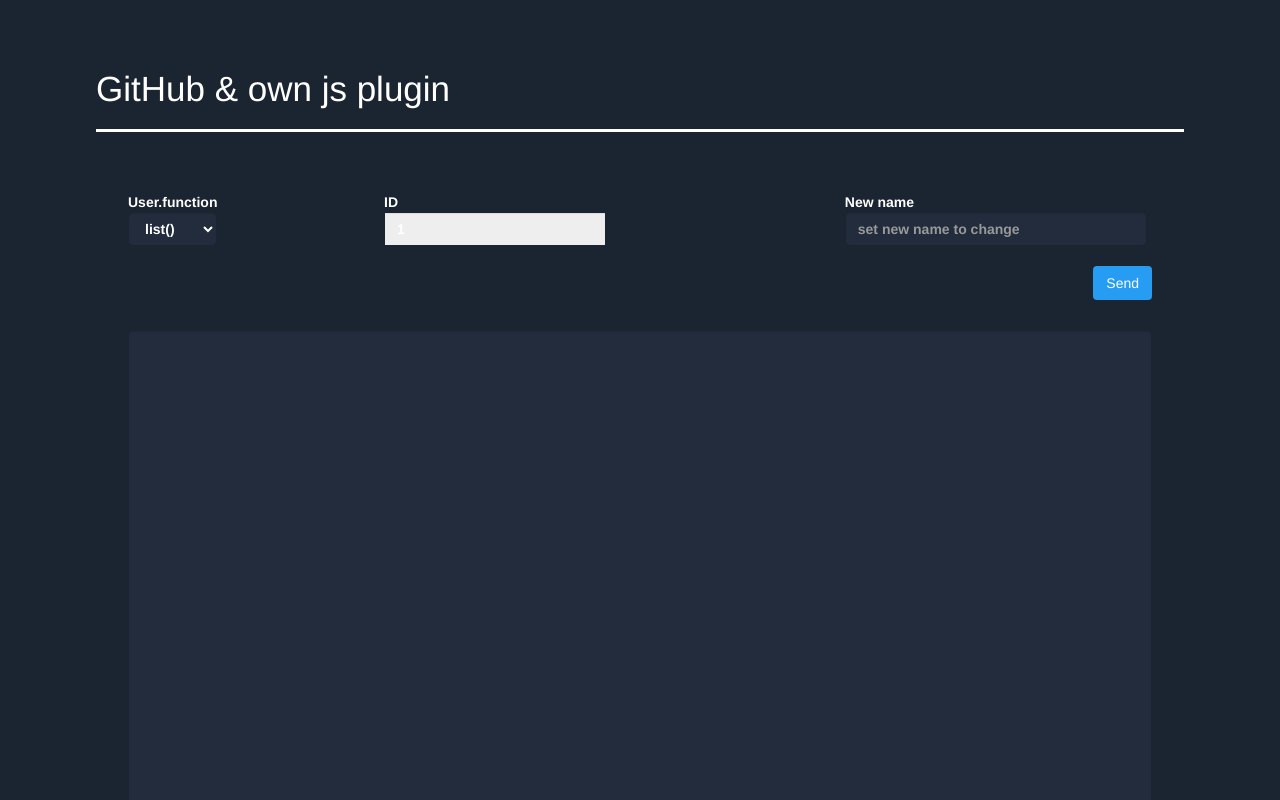
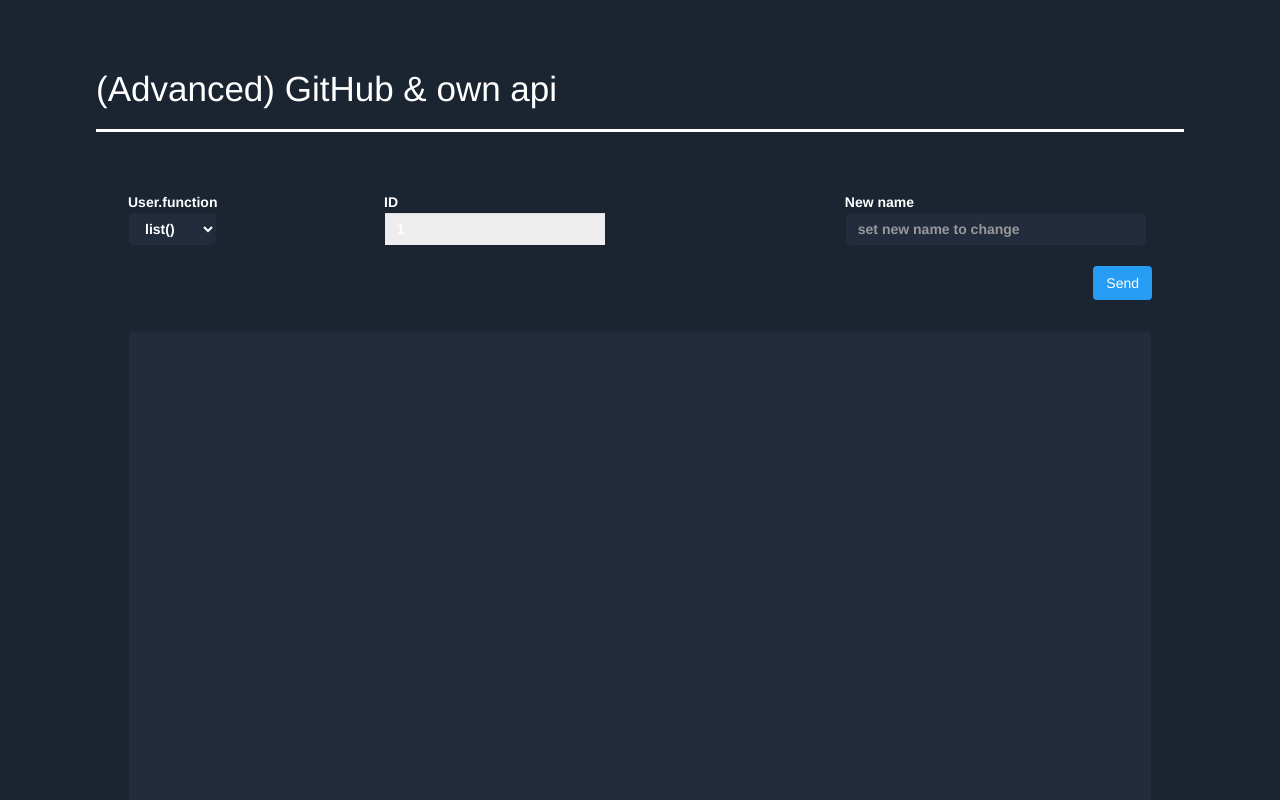
Before and after one commit to RostikMoroziuk/Cursor-ajax-lib-2.0, a plain HTML site: page index.html in a window 1280 px wide. Shown: the top 800 px of the page. Drawn offline with nearby package versions, Linux system fonts and the light colour scheme; no server answers.

Commit message:
Change header

```diff
--- a/index.html
+++ b/index.html
@@ -7,13 +7,13 @@
   <meta http-equiv="X-UA-Compatible" content="ie=edge">
   <link rel="stylesheet" href="https://maxcdn.bootstrapcdn.com/bootstrap/3.3.7/css/bootstrap.min.css">
   <link rel="stylesheet" href="css/style.css">
-  <title>Test GitHub api</title>
+  <title>(advanced) github &amp; own api</title>
 </head>
 
 <body>
   <!--Header section-->
   <header class="header">
-    <h1 class="task-name">GitHub &amp; own js plugin</h1>
+    <h1 class="task-name">(Advanced) GitHub &amp; own api</h1>
   </header>
   <!--End header section-->
 
```
